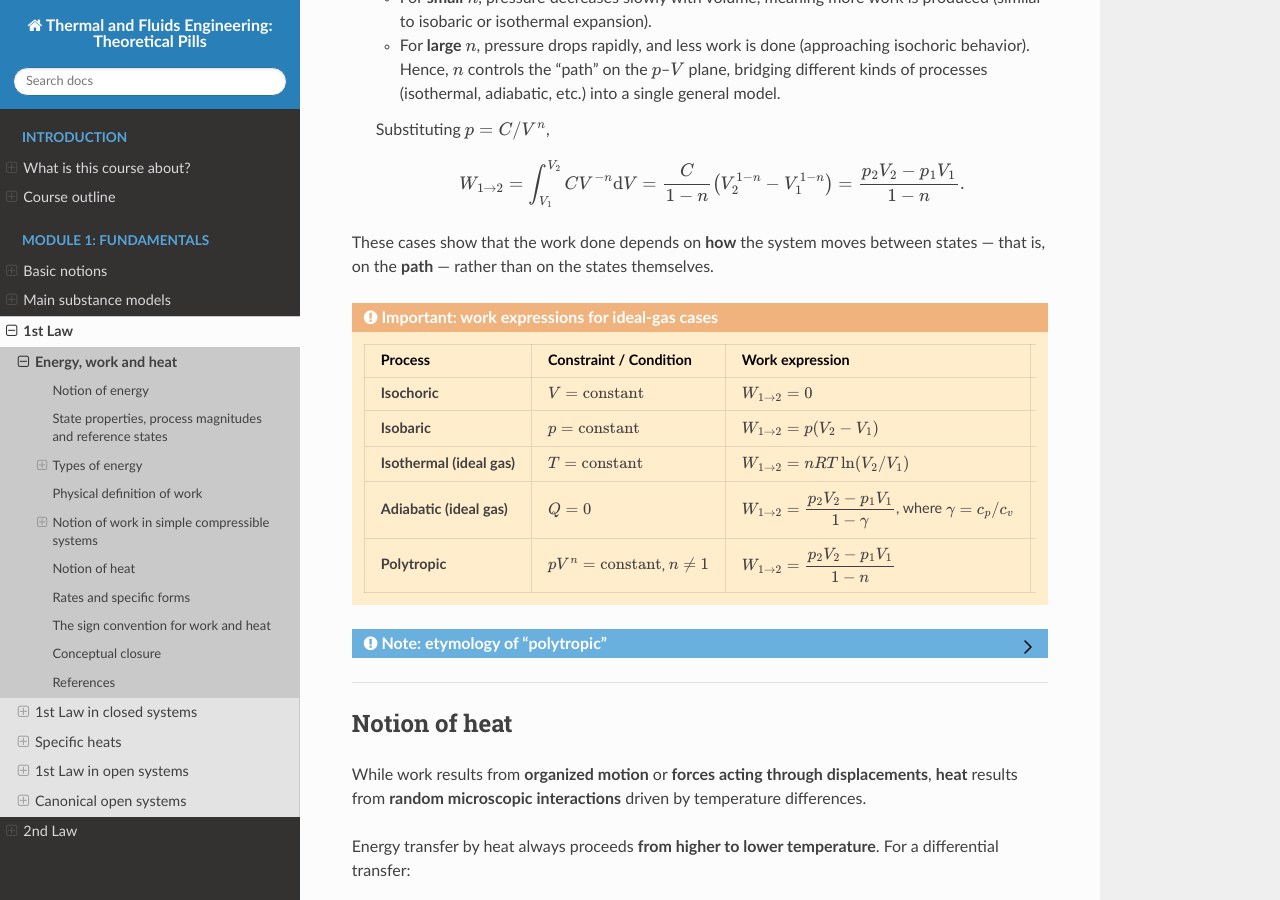
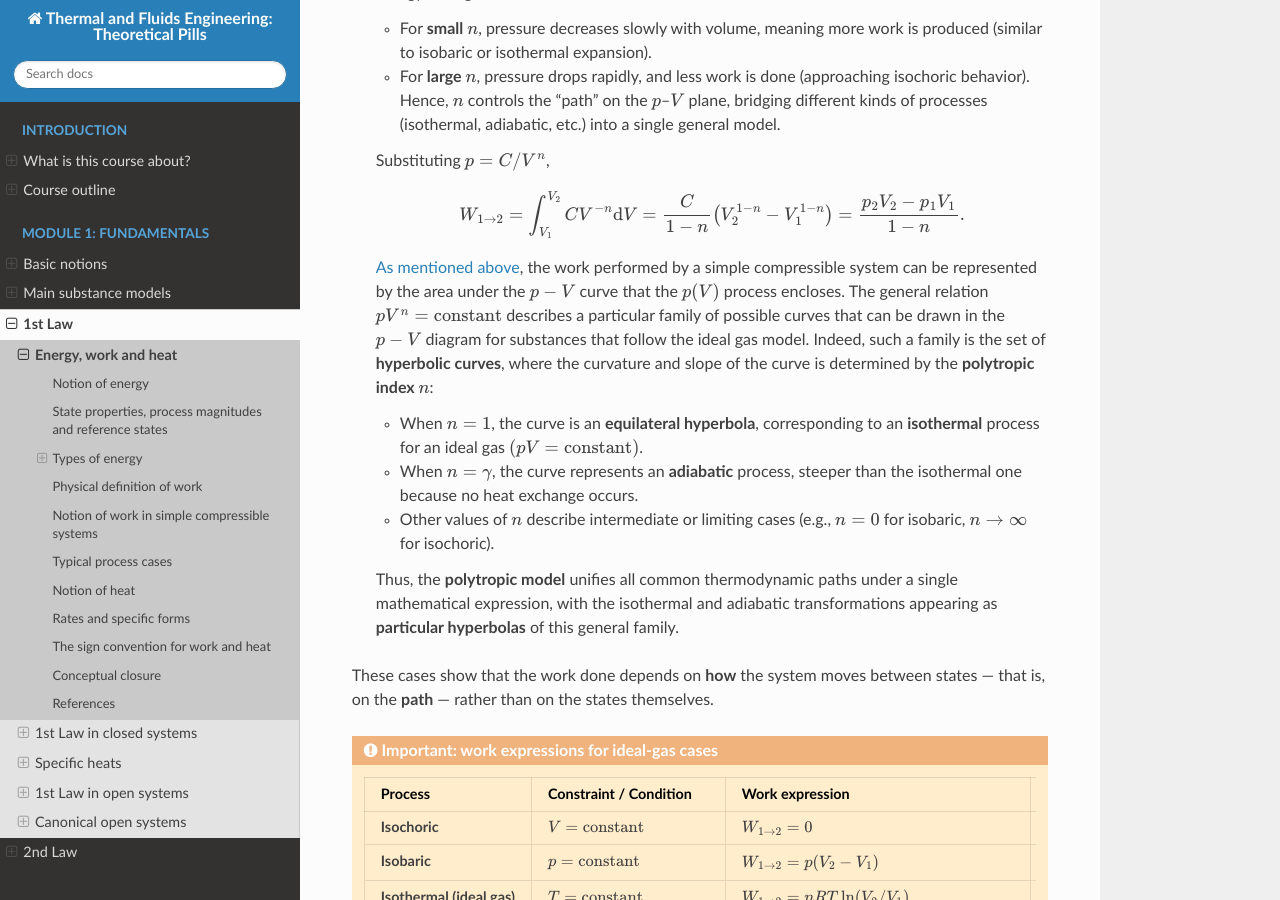
Before and after one commit to azarketa/Thermodynamics-theoretical-pills, a Sphinx documentation site: the page built from source/09_Energy_work_and_heat.md, in a window 1280 px wide and 900 px high, scrolled down 6530 px. Built offline with Sphinx 7.4.7 and the Read the Docs theme 3.1.0, drawn with Linux system fonts in a browser that asks for light colours; cross-references to code outside the pages are shown as plain code; some of the changed text lies outside the part shown.

Commit message:
Files updated

```diff
--- a/source/04_2nd_law.rst
+++ b/source/04_2nd_law.rst
@@ -7,4 +7,5 @@
 
    Traces of the 2nd law and heat reservoirs <14_Traces_of_2nd_law_heat_reservoirs>
    Heat engines, thermal efficiency, and the Kelvin-Planck postulate <15_Heat_engines_thermal_efficiency_and_Kelvin_Planck_postulate>
-   Refrigeration cycles, COIP, and the Clausius postulate <16_Refrigeration_cycles_COP_and_Clausius_postulate>
+   Refrigeration cycles, COP, and the Clausius postulate <16_Refrigeration_cycles_COP_and_Clausius_postulate>
+   Reversible and irreversible processes <17_Reversible_and_irreversible_processes>
--- a/source/09_Energy_work_and_heat.md
+++ b/source/09_Energy_work_and_heat.md
@@ -295,18 +297,26 @@
   = \frac{p_2 V_2 - p_1 V_1}{1 - n}.
   $$
 
+  {ref}`As mentioned above <subsec_work_simple_compressible_systems>`, the work performed by a simple compressible system can be represented by the area under the $p-V$ curve that the $p(V)$ process encloses. The general relation $pV^n = \text{constant}$ describes a particular family of possible curves that can be drawn in the $p-V$ diagram for substances that follow the ideal gas model. Indeed, such a family is the set of **hyperbolic curves**, where the curvature and slope of the curve is determined by the **polytropic index $n$**:
+
+  * When $n = 1$, the curve is an **equilateral hyperbola**, corresponding to an **isothermal** process for an ideal gas $(pV = \text{constant})$.
+  * When $n = \gamma$, the curve represents an **adiabatic** process, steeper than the isothermal one because no heat exchange occurs.
+  * Other values of $n$ describe intermediate or limiting cases (e.g., $n = 0$ for isobaric, $n \to \infty$ for isochoric).
+
+  Thus, the **polytropic model** unifies all common thermodynamic paths under a single mathematical expression, with the isothermal and adiabatic transformations appearing as **particular hyperbolas** of this general family.
+
 These cases show that the work done depends on **how** the system moves between states — that is, on the **path** — rather than on the states themselves.
 
 :::{admonition} Important: work expressions for ideal-gas cases
 :class: warning
 
-| **Process** | **Constraint / Condition** | **Work expression** | **Interpretation** | **Polytropic index** |
-| :- | :- | :- | :- | :-: |
-| **Isochoric** | $V = \text{constant}$ | $W_{1\to2} = 0$ | No change in volume $\rightarrow$ no boundary work. | $n \to \infty$ |
-| **Isobaric** | $p = \text{constant}$ | $W_{1\to2} = p(V_2 - V_1)$ | Pressure remains constant $\rightarrow$ work equals pressure × volume change. | $n = 0$ |
-| **Isothermal (ideal gas)** | $T = \text{constant}$ | $W_{1\to2} = nRT\ln(V_2/V_1)$ | Temperature fixed $\rightarrow$ work comes entirely from heat exchange. | $n = 1$ |
-| **Adiabatic (ideal gas)**  | $Q = 0$ | $W_{1\to2} = \dfrac{p_2V_2 - p_1V_1}{1 - \gamma}$, where $\gamma = c_p/c_v$ | No heat transfer $\rightarrow$ work equals the change in internal energy. | $n = \gamma$ |
-| **Polytropic** | $p V^n = \text{constant}$, $n \neq 1$ | $W_{1\to2} = \dfrac{p_2V_2 - p_1V_1}{1 - n}$ | Generalized process describing many possible paths between states. |   $n = n$ |
+| **Process** | **Constraint / Condition** | **Work expression** | **Interpretation** | **Polytropic index** | Curve shape on $p-V$ diagram |
+| :- | :- | :- | :- | :-: | :-: |
+| **Isochoric** | $V = \text{constant}$ | $W_{1\to2} = 0$ | No change in volume $\rightarrow$ no boundary work. | $n \to \infty$ | Vertical line |
+| **Isobaric** | $p = \text{constant}$ | $W_{1\to2} = p(V_2 - V_1)$ | Pressure remains constant $\rightarrow$ work equals pressure × volume change. | $n = 0$ | Horizontal line |
+| **Isothermal (ideal gas)** | $T = \text{constant}$ | $W_{1\to2} = nRT\ln(V_2/V_1)$ | Temperature fixed $\rightarrow$ work comes entirely from heat exchange. | $n = 1$ | Equilateral hyperbola |
+| **Adiabatic (ideal gas)**  | $Q = 0$ | $W_{1\to2} = \dfrac{p_2V_2 - p_1V_1}{1 - \gamma}$, where $\gamma = c_p/c_v$ | No heat transfer $\rightarrow$ work equals the change in internal energy. | $n = \gamma$ | Hyperbola (steeper than equilateral) |
+| **Polytropic** | $p V^n = \text{constant}$, $n \neq 1$ | $W_{1\to2} = \dfrac{p_2V_2 - p_1V_1}{1 - n}$ | Generalized process describing many possible paths between states. |   $n = n$ | $n-$modulated hyperbola |
 
 :::
 
@@ -388,23 +398,6 @@
 | **Work (on system)**   | Compression or mechanical input | From surroundings → system |      $W < 0$      |
 | **Heat (to system)**   | Heating                         | From surroundings → system |      $Q > 0$      |
 | **Heat (from system)** | Cooling                         | From system → surroundings |      $Q < 0$      |
-:::
-
-:::{admonition} Note: graphical correspondence between heat and work
-:class: note, dropdown
-
-The **$T$–$s$ diagram** offers a thermal counterpart to the mechanical interpretation provided by the **$p$–$V$ diagram**. As we shall see further on, while areas on a $p$–$V$ plot represent **work** ($\delta W = p\mathrm{d}V$), areas on a $T$–$s$ diagram represent **heat transfer** during **reversible processes**, since
-
-$$
-\delta Q_{\text{rev.}} = T\mathrm{d}s.
-$$
-
-Thus, the **area under the curve** on a $T$–$s$ diagram corresponds to the **heat exchanged**:
-
-* If entropy increases ($\mathrm{d}s > 0$), the system **receives heat** ($Q > 0$).
-* If entropy decreases ($\mathrm{d}s < 0$), the system **rejects heat** ($Q < 0$).
-
-This makes the $T$–$s$ diagram a direct visual analogue of the $p$–$V$ one: both express **energy transfer as geometric area**, but through **different modes** — mechanical in the $p$–$V$ plane and thermal in the $T$–$s$ plane. Together, they provide a unified picture of how systems exchange energy via work and heat.
 :::
 
 :::{admonition} Note: consistency of sign conventions
@@ -576,7 +569,13 @@
 
 **Visualization**
 
-For the current system, the above processes look as follows when plotted in a $p-V$ diagram. As observed, the comments made before can be correlated with the shapes of the curves.
+For the current system, the above processes look as follows when plotted in a $p-V$ diagram. As observed, the comments made before can be correlated with the shapes of the curves. In particular, it becomes evident that the different processes are represented by a curve that adopts a specific shape in the diagram:
+
+* The **isochoric** process renders a **vertical line**.
+* The **isobaric** process renders a **horizontal line**.
+* The **isothermal** process becomes an **equilateral hyperbola**.
+* The **adiabatic** process is also a hyperbola, but with a **steeper slope and curvature** than the isothermal one, due to $\gamma = 1.4 > 1$.
+* The **polytropic** process renders a hyperbola whose slope and curvature are between those of the isothermal and adiabatic one ($\gamma > n > 1$). These three cases show that the steepness and curvature of the hyperbolas are modulated by the polytropic index $n$.
 
 ![PV_diagram](1_fundamentals_figs/PV_diagram_worked_example_mod.svg)
 
```
Also changed, not shown: other parts of source/09_Energy_work_and_heat.md (+5 -3 lines), source/17_Reversible_and_irreversible_processes.md (added, +95 -0 lines).
